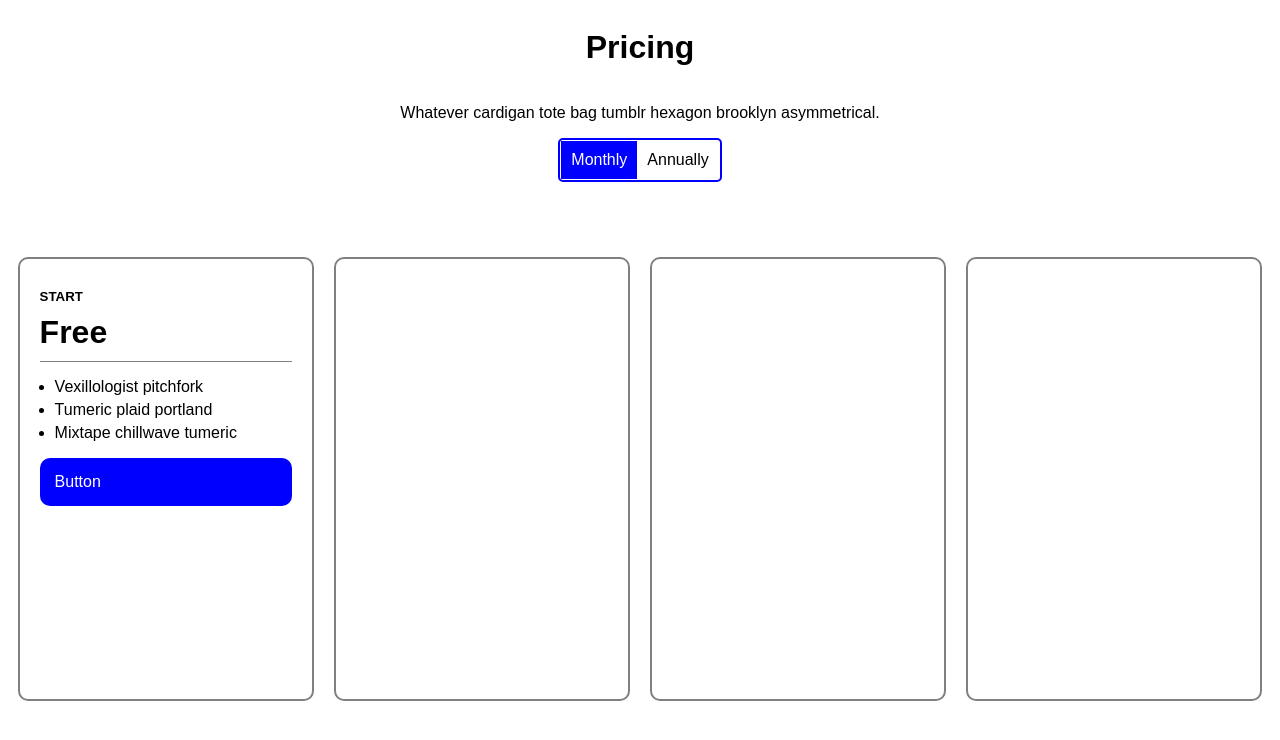
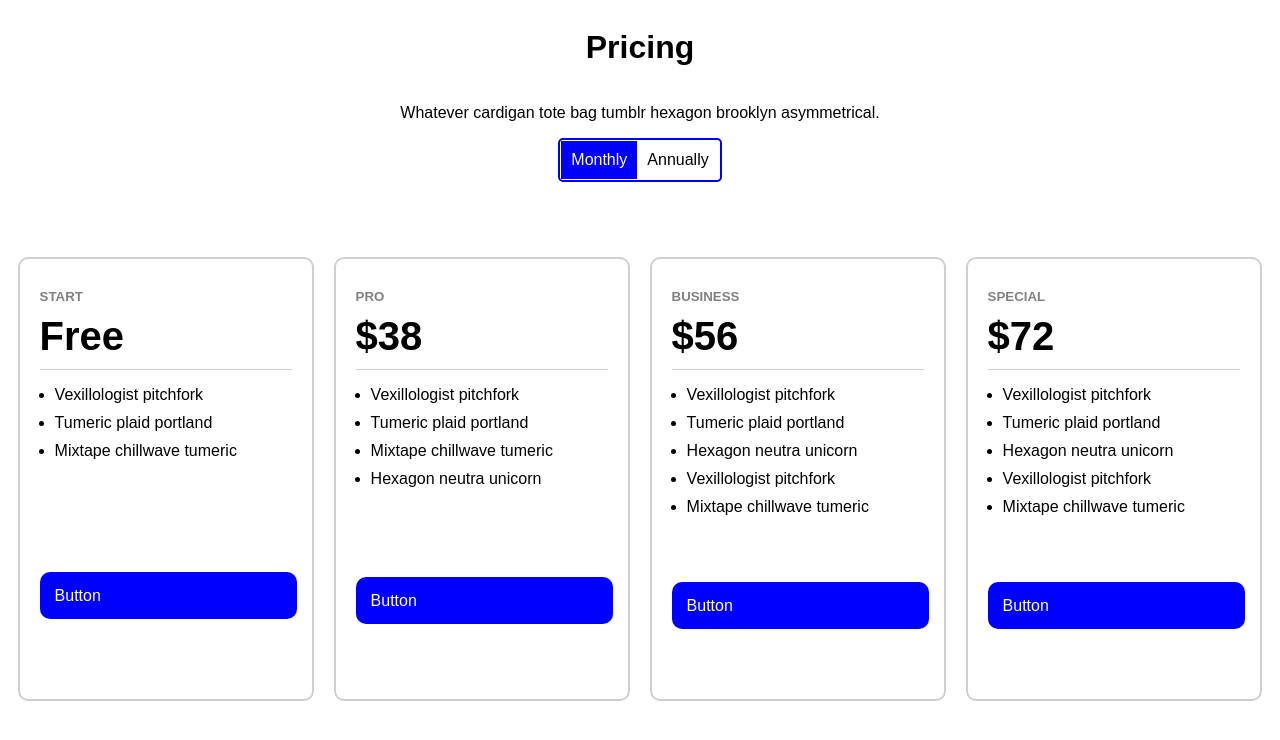
Before and after one commit to nedimbatilovic/IT-CAMP, a plain HTML site: page vezba 18/index.html in a window 1280 px wide. Drawn offline with Linux system fonts and the light colour scheme.

Commit message:
amoeba progress

```diff
--- a/vezba 18/index.html
+++ b/vezba 18/index.html
@@ -34,18 +34,62 @@
                         <li>Mixtape chillwave tumeric</li>
                     </ul>
                 </div>
-                <div class="cardBottom">
+                <div class="cardBottom1">
                     <div class="buttonB"><p>Button</p></div>
                 </div>
             </div>
             <div class="card">
-
+                <div class="cardTop">
+                    <h5>PRO</h5>
+                    <h1>$38</h1>
+                </div>
+                <div class="cardMid">
+                    <ul>
+                        <li>Vexillologist pitchfork</li>
+                        <li>Tumeric plaid portland</li>
+                        <li>Mixtape chillwave tumeric</li>
+                        <li>Hexagon neutra unicorn</li>
+                    </ul>
+                </div>
+                <div class="cardBottom2">
+                    <div class="buttonB"><p>Button</p></div>
+                </div>
             </div>
             <div class="card">
-
+                <div class="cardTop">
+                    <h5>BUSINESS</h5>
+                    <h1>$56</h1>
+                </div>
+                <div class="cardMid">
+                    <ul>
+                        <li>Vexillologist pitchfork</li>
+                        <li>Tumeric plaid portland</li>
+                        <li>Hexagon neutra unicorn</li>
+                        <li>Vexillologist pitchfork</li>
+                        <li>Mixtape chillwave tumeric</li>
+                    </ul>
+                </div>
+                <div class="cardBottom3">
+                    <div class="buttonB"><p>Button</p></div>
+                </div>
             </div>
             <div class="card">
-
+                <div class="cardTop">
+                    <h5>SPECIAL</h5>
+                    <h1>$72</h1>
+                </div>
+                <div class="cardMid">
+                    <ul>
+                        <li>Vexillologist pitchfork</li>
+                        <li>Tumeric plaid portland</li>
+                        <li>Hexagon neutra unicorn</li>
+                        <li>Vexillologist pitchfork</li>
+                        <li>Mixtape chillwave tumeric</li>
+                    </ul>
+                </div>
+                <div class="cardBottom3">
+                    <div class="buttonB"><p>Button</p></div>
+                </div>
             </div>
         </div>
     </body>
--- a/vezba 18/style.css
+++ b/vezba 18/style.css
@@ -42,7 +42,7 @@ body {
 }
 .card {
     display: flex;
-    border: 2px gray solid;
+    border: 2px rgb(207, 207, 207) solid;
     border-radius: 10px;
     width: 20%;
     height: 50vh;
@@ -52,30 +52,31 @@ body {
 .card h1, h5 {
     margin: 10px 0px;
 }
+.card h1 {
+    font-size: 40px;
+}
+.card h5 {
+    color: gray;
+}
 .card ul {
     padding: 0px;
 }
 .cardTop {
-    border-bottom: 1px gray solid;
+    border-bottom: 1px rgb(207, 207, 207) solid;
 }
 .cardMid {
     padding-left: 15px;
 }
 .cardMid li {
-    margin: 5px 0px;
-}
-.cardInter {
-    height: 100%;
-    border: 1px red solid;
-    display: flex;
-    flex-direction: column;
-    align-items: space-between;
+    margin: 10px 0px;
 }
 .buttonB {
     background-color: blue;
     border-radius: 10px;
     padding: 15px;
     align-self: bottom;
+    width: 90%;
+    height: 35%;
 }
 .buttonB p {
     margin: 0px;
@@ -84,3 +85,12 @@ body {
 .buttonB:hover {
     cursor: pointer;
 }
+.cardBottom1 {
+    padding-top: 38.1%;
+}
+.cardBottom2 {
+    padding-top: 29%;
+}
+.cardBottom3 {
+    padding-top: 20%;
+}
```
Also changed, not shown: projekat 2/index.html (+12 -7 lines), projekat 2/style.css (+19 -8 lines), projekat 2/material/mountainimagegood.jpg (added).
